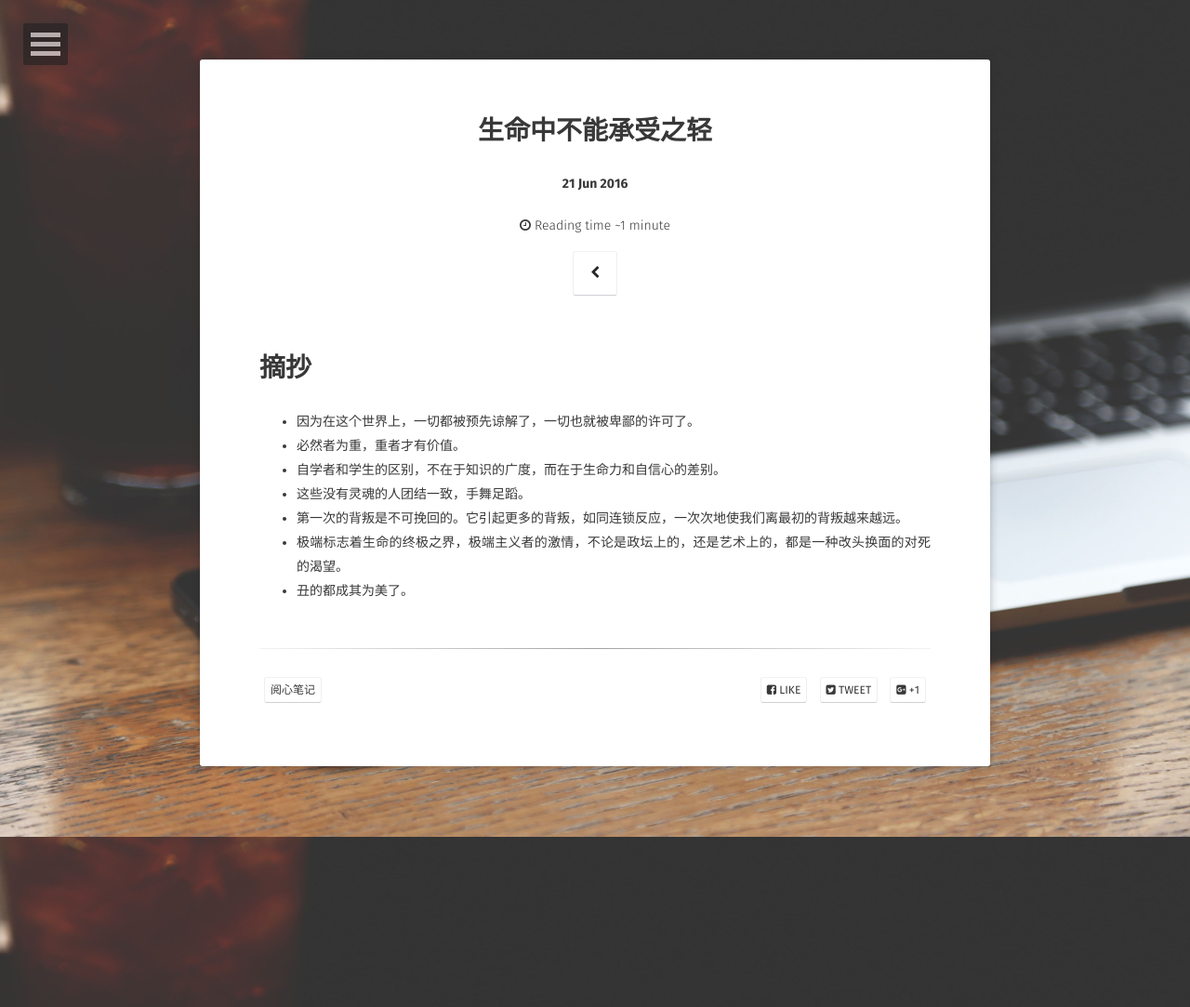
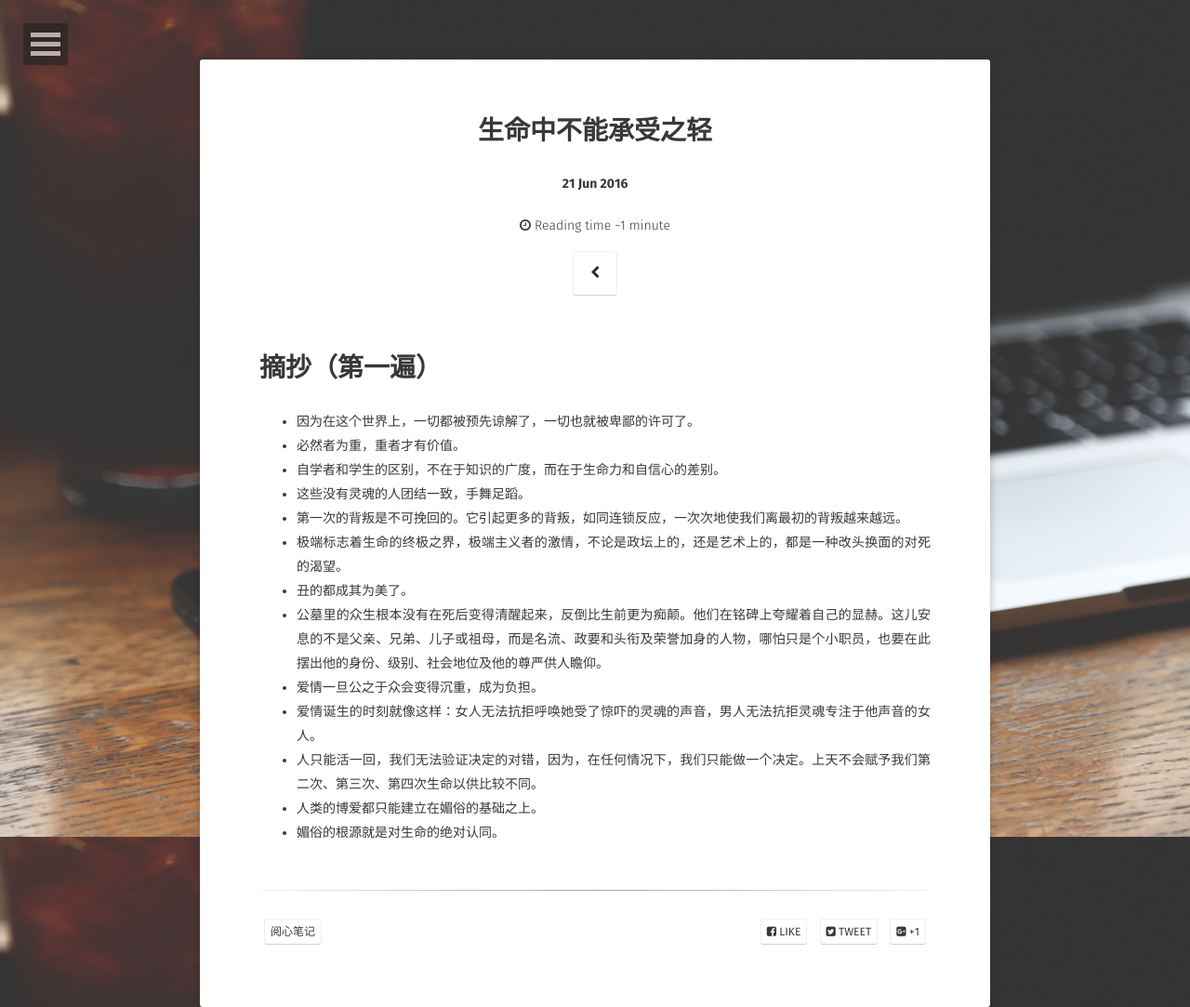
Before and after one commit to ridikuius/ridikuius.github.io, a Jekyll site: the page built from _posts/2016-06-21-《生命中不能承受之轻》.md, in a window 1280 px wide. Shown: the whole page at 93% size. Built offline with Jekyll 4.4.1, drawn with Linux system fonts in a browser that asks for light colours; some web fonts are replaced; comment, search, counter and statistics services are not loaded.

Commit message:
Update 2016-06-21-《生命中不能承受之轻》.md

```diff
--- a/_posts/2016-06-21-《生命中不能承受之轻》.md
+++ b/_posts/2016-06-21-《生命中不能承受之轻》.md
@@ -8,7 +8,7 @@ tag:
 - 阅心笔记
 ---
 
-# 摘抄
+# 摘抄（第一遍）
 
 * 因为在这个世界上，一切都被预先谅解了，一切也就被卑鄙的许可了。
 * 必然者为重，重者才有价值。
@@ -17,3 +17,9 @@ tag:
 * 第一次的背叛是不可挽回的。它引起更多的背叛，如同连锁反应，一次次地使我们离最初的背叛越来越远。
 * 极端标志着生命的终极之界，极端主义者的激情，不论是政坛上的，还是艺术上的，都是一种改头换面的对死的渴望。
 * 丑的都成其为美了。
+* 公墓里的众生根本没有在死后变得清醒起来，反倒比生前更为痴颠。他们在铭碑上夸耀着自己的显赫。这儿安息的不是父亲、兄弟、儿子或祖母，而是名流、政要和头衔及荣誉加身的人物，哪怕只是个小职员，也要在此摆出他的身份、级别、社会地位及他的尊严供人瞻仰。
+* 爱情一旦公之于众会变得沉重，成为负担。
+* 爱情诞生的时刻就像这样：女人无法抗拒呼唤她受了惊吓的灵魂的声音，男人无法抗拒灵魂专注于他声音的女人。
+* 人只能活一回，我们无法验证决定的对错，因为，在任何情况下，我们只能做一个决定。上天不会赋予我们第二次、第三次、第四次生命以供比较不同。
+* 人类的博爱都只能建立在媚俗的基础之上。
+* 媚俗的根源就是对生命的绝对认同。
```
